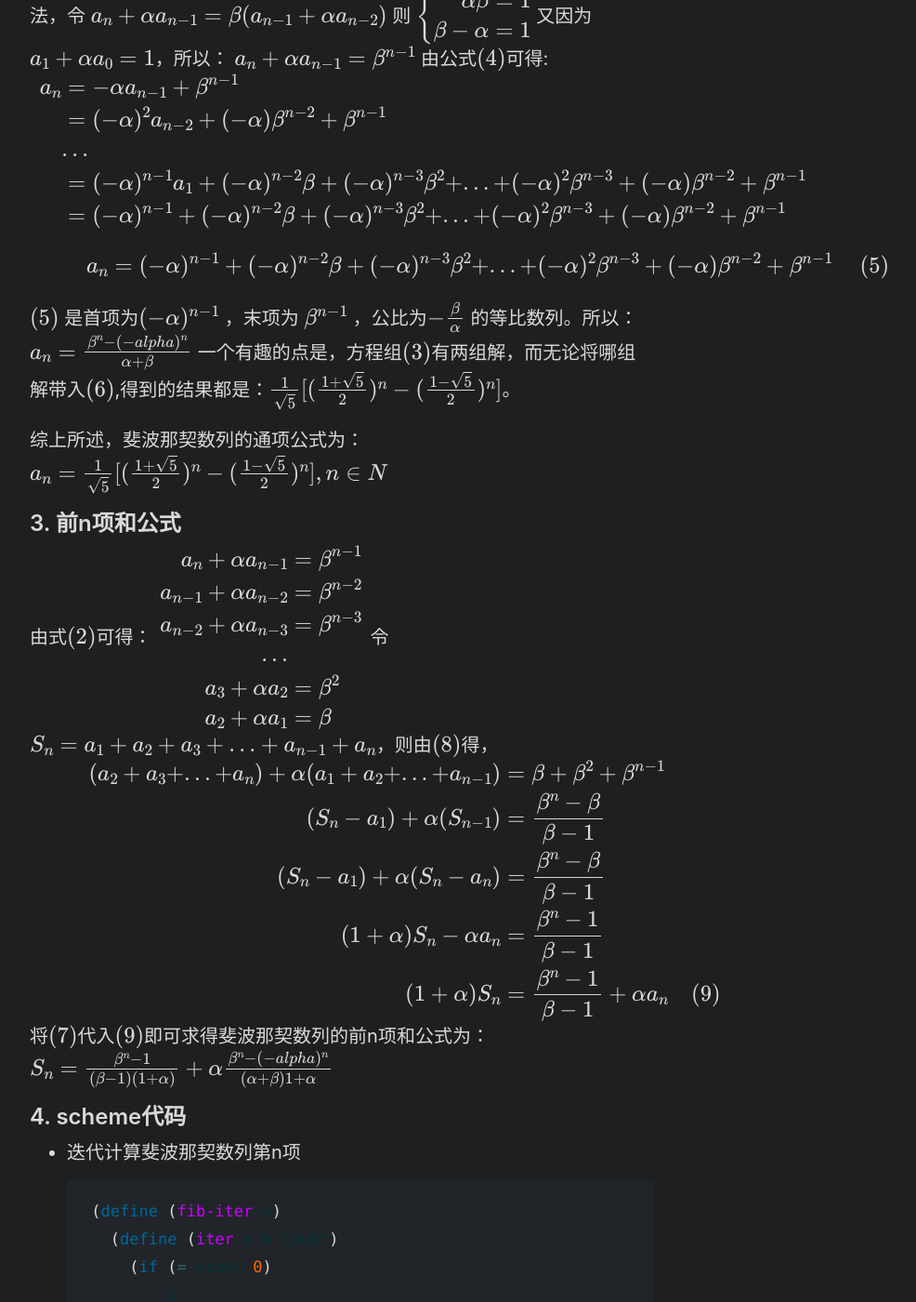
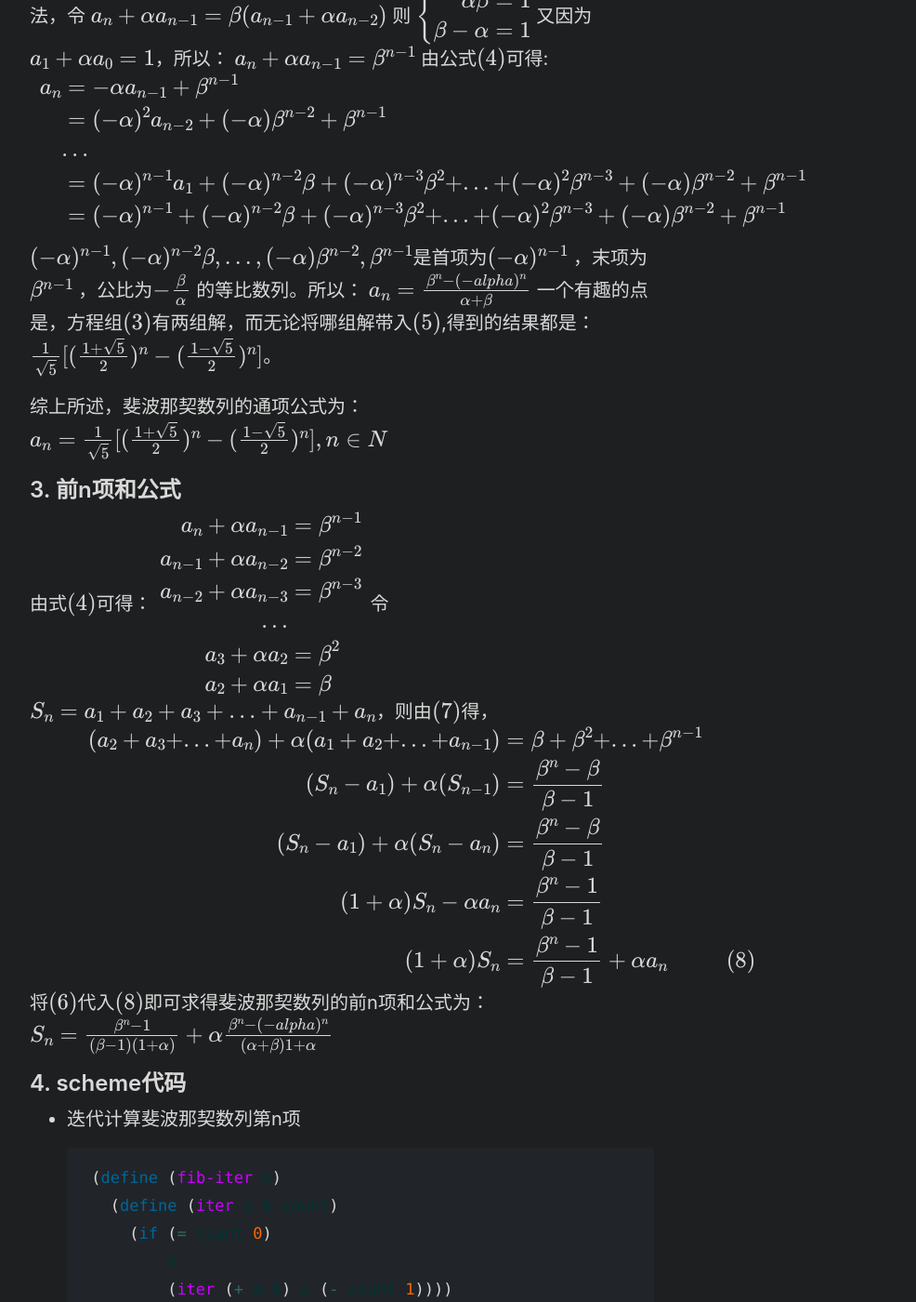
Before and after one commit to toorevitimirp/toorevitimirp.github.io, a Jekyll site: the page built from _posts/2020-10-27-斐波那契数列求和公式与通项公式的初等代数推导.md, in a window 1280 px wide and 1400 px high, scrolled down 617 px. Shown: the whole window at 93% size, without its empty margins (272-1258 px from the left). Built offline with Jekyll 4.4.1, drawn with Linux system fonts in a browser that asks for light colours; formulas are drawn with MathJax 3.

Commit message:
fix some bugs

```diff
--- a/_posts/2020-10-27-斐波那契数列求和公式与通项公式的初等代数推导.md
+++ b/_posts/2020-10-27-斐波那契数列求和公式与通项公式的初等代数推导.md
@@ -57,29 +57,22 @@ a_n &= -\alpha a_{n-1} + \beta^{n-1} \\
 \end{split}
 $$
 
+$
+(-\alpha)^{n-1},(-\alpha)^{n-2} \beta,...,(-\alpha)\beta^{n-2} , \beta^{n-1}
+$是首项为$(-\alpha)^{n-1}$ ，末项为 $\beta^{n-1}$ ，公比为$- \frac{\beta}{\alpha}$ 的等比数列。所以：
 $$
-\begin{equation}
-a_n =(-\alpha)^{n-1} + (-\alpha)^{n-2} \beta + (-\alpha)^{n-3}\beta^2 +... +(-\alpha)^2 \beta^{n-3} + (-\alpha)\beta^{n-2} +\beta^{n-1}  \tag{5}
-\end{equation}
+a_n = \frac{\beta^n-(-alpha)^n}{\alpha + \beta}\tag{5}
 $$
-
-
-$(5)$ 是首项为$(-\alpha)^{n-1}$ ，末项为 $\beta^{n-1}$ ，公比为$- \frac{\beta}{\alpha}$ 的等比数列。所以：
-$$
-a_n = \frac{\beta^n-(-alpha)^n}{\alpha + \beta}\tag{6}
-$$
-一个有趣的点是，方程组$(3)$有两组解，而无论将哪组解带入$(6)$,得到的结果都是：$\frac {1} {\sqrt{5}} [(\frac{1+\sqrt{5}}{2})^n-(\frac{1-\sqrt{5}}{2})^n]$。
-
-
+一个有趣的点是，方程组$(3)$有两组解，而无论将哪组解带入$(5)$,得到的结果都是：$\frac {1} {\sqrt{5}} [(\frac{1+\sqrt{5}}{2})^n-(\frac{1-\sqrt{5}}{2})^n]$。
 
 综上所述，斐波那契数列的通项公式为：
 $$
-a_n = \frac {1} {\sqrt{5}} [(\frac{1+\sqrt{5}}{2})^n-(\frac{1-\sqrt{5}}{2})^n],  n \in N \tag{7}
+a_n = \frac {1} {\sqrt{5}} [(\frac{1+\sqrt{5}}{2})^n-(\frac{1-\sqrt{5}}{2})^n],  n \in N \tag{6}
 $$
 
 ## 3. 前n项和公式
 
-由式$(2)$可得：
+由式$(4)$可得：
 $$
 \begin{split}
 a_n+\alpha a_{n-1} &= \beta^{n-1} \\
@@ -88,21 +81,21 @@ a_{n-2}+\alpha a_{n-3} &= \beta^{n-3} \\
 ...\\
 a_3+\alpha a_2 &= \beta^{2} \\
 a_2+\alpha a_1 &= \beta \\
-\end{split}\tag{8}
+\end{split}\tag{7}
 $$
-令$S_n=a_1+a_2+a_3+...+a_{n-1}+a_n$，则由$(8)$得，
+令$S_n=a_1+a_2+a_3+...+a_{n-1}+a_n$，则由$(7)$得，
 $$
 \begin{align*}
-(a_2+a_3+...+a_{n})+\alpha(a_1+a_2+...+a_{n-1}) &= \beta+\beta^2+\beta^{n-1}\\
+(a_2+a_3+...+a_{n})+\alpha(a_1+a_2+...+a_{n-1}) &= \beta+\beta^2+...+\beta^{n-1}\\
 (S_n - a_1) + \alpha(S_{n-1}) &= \frac{\beta^n-\beta}{\beta -1} \\
 (S_n - a_1) + \alpha(S_n - a_n) &= \frac{\beta^n-\beta}{\beta -1} \\
 (1+\alpha) S_n  - \alpha a_n &= \frac{\beta^n-1}{\beta -1} \\
-(1+\alpha) S_n  &= \frac{\beta^n-1}{\beta -1} + \alpha a_n \tag{9}
+(1+\alpha) S_n  &= \frac{\beta^n-1}{\beta -1} + \alpha a_n \tag{8}
 \end{align*}
 $$
-将$(7)$代入$(9)$即可求得斐波那契数列的前n项和公式为：
+将$(6)$代入$(8)$即可求得斐波那契数列的前n项和公式为：
 $$
-S_n = \frac{\beta^n-1}{(\beta -1)(1+\alpha)} + \alpha \frac{\beta^n-(-alpha)^n}{(\alpha + \beta)1+\alpha} \tag{10}
+S_n = \frac{\beta^n-1}{(\beta -1)(1+\alpha)} + \alpha \frac{\beta^n-(-alpha)^n}{(\alpha + \beta)1+\alpha} \tag{9}
 $$
 
 ## 4. scheme代码
```
